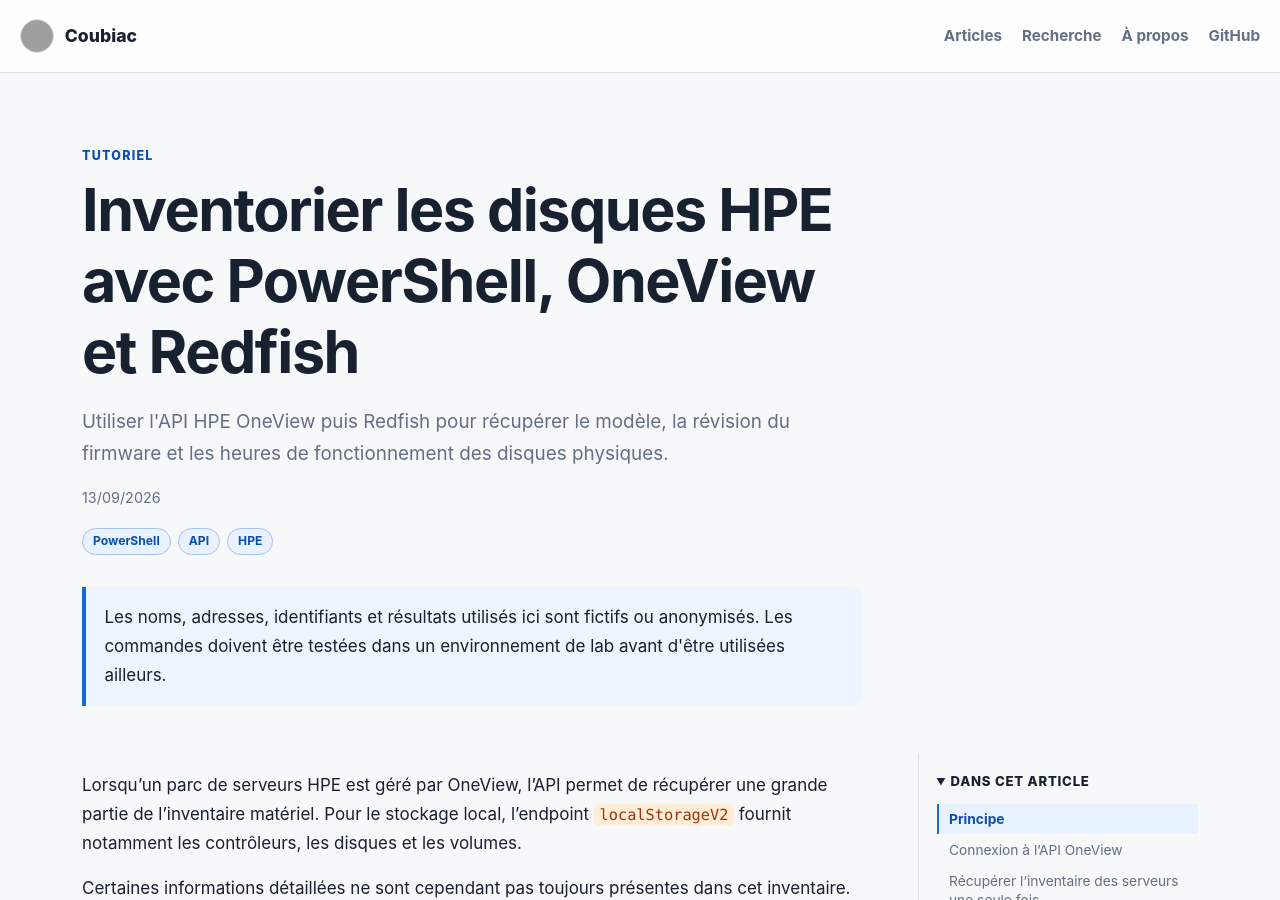
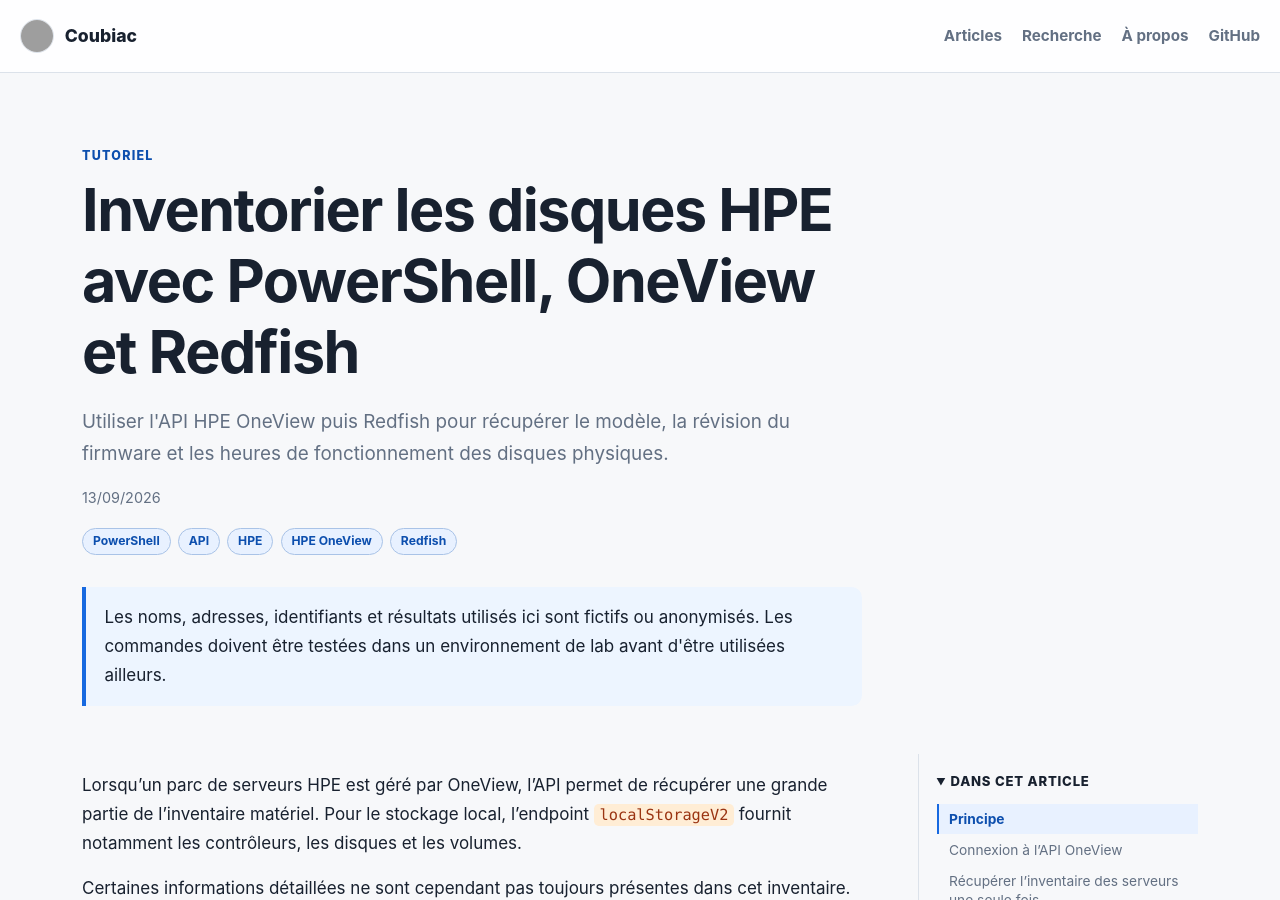
Before and after one commit to Coubiac/coubiac.github.io, a Jekyll site: the page built from _posts/2026-09-13-recuperer-part-number-disques-hpe-oneview-redfish.md, in a window 1280 px wide and 900 px high. Built offline with Jekyll 4.4.1, drawn with Linux system fonts in a browser that asks for light colours; grey boxes are pictures that could not be loaded.

Commit message:
content: harmoniser métadonnées et type de 2026-09-13-recuperer-part-number-disques-hpe-oneview-redfish

```diff
--- a/_posts/2026-09-13-recuperer-part-number-disques-hpe-oneview-redfish.md
+++ b/_posts/2026-09-13-recuperer-part-number-disques-hpe-oneview-redfish.md
@@ -1,11 +1,14 @@
 ---
 layout: post
+article_type: script
 title: Inventorier les disques HPE avec PowerShell, OneView et Redfish
 description: Utiliser l'API HPE OneView puis Redfish pour récupérer le modèle, la révision du firmware et les heures de fonctionnement des disques physiques.
 tags:
   - PowerShell
   - API
   - HPE
+  - HPE OneView
+  - Redfish
 ---
 
 Lorsqu'un parc de serveurs HPE est géré par OneView, l'API permet de récupérer une grande partie de l'inventaire matériel. Pour le stockage local, l'endpoint `localStorageV2` fournit notamment les contrôleurs, les disques et les volumes.
```
